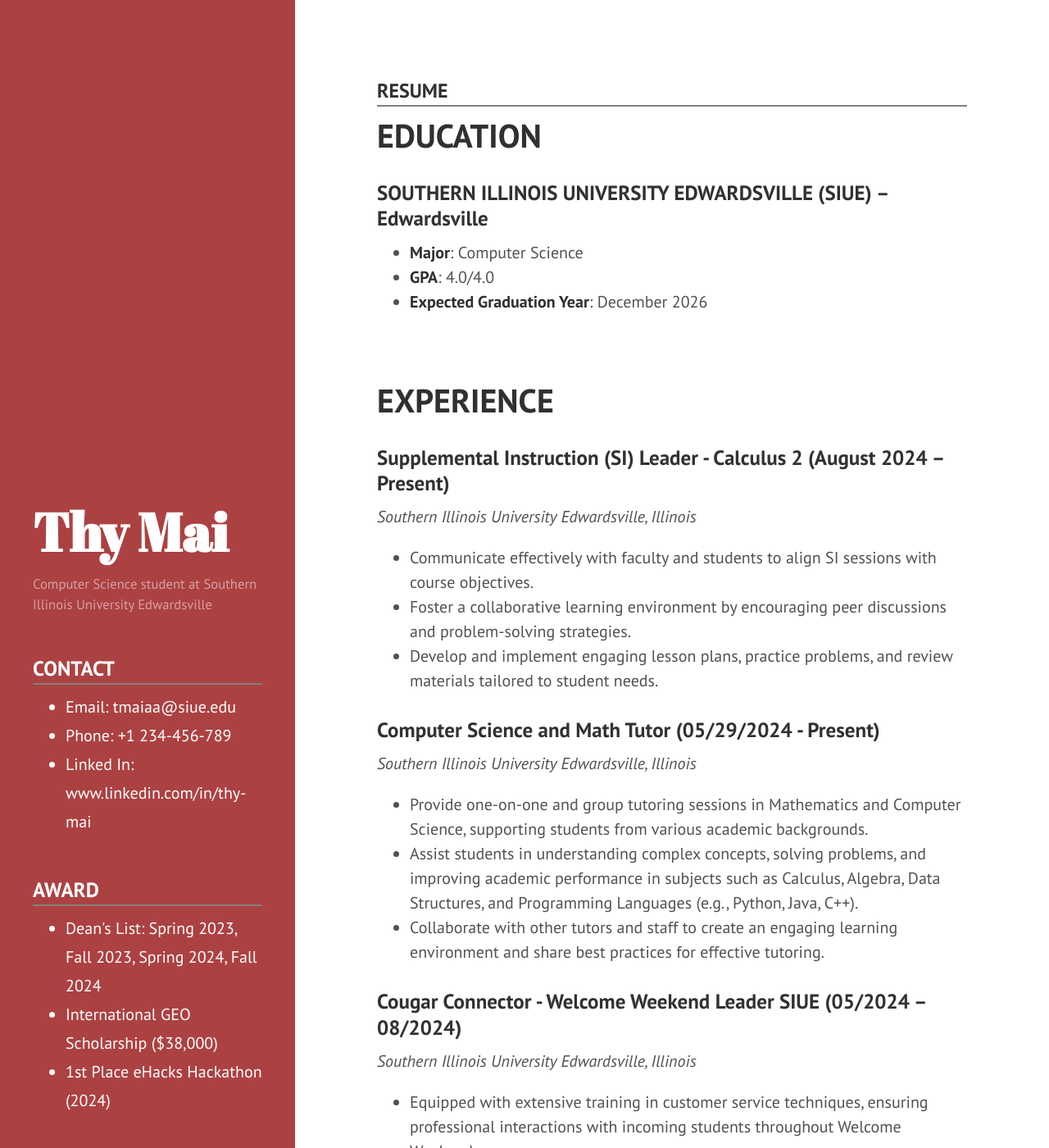
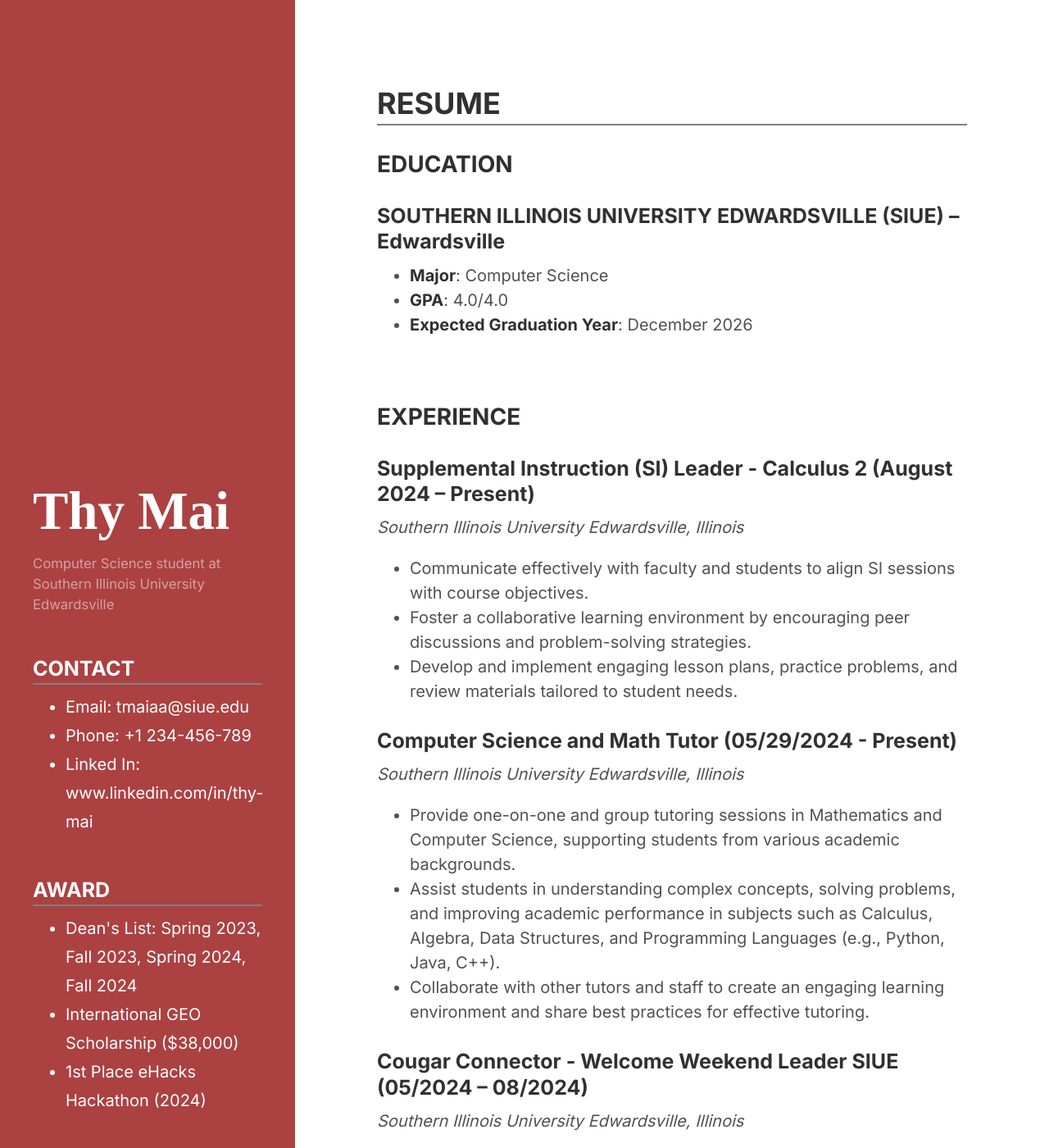
Before and after one commit to thym101/thym101.github.io, a Jekyll site: the page built from index.html, in a window 1280 px wide and 1400 px high. Shown: the whole window at 82% size. Built offline with Jekyll 4.4.1, drawn with Linux system fonts in a browser that asks for light colours; the list of posts is cut into pages by our own code.

Commit message:
Chaging font

```diff
--- a/_includes/head.html
+++ b/_includes/head.html
@@ -18,7 +18,8 @@
   <link rel="stylesheet" href="{{ site.baseurl }}/public/css/poole.css">
   <link rel="stylesheet" href="{{ site.baseurl }}/public/css/syntax.css">
   <link rel="stylesheet" href="{{ site.baseurl }}/public/css/hyde.css">
-  <link rel="stylesheet" href="http://fonts.googleapis.com/css?family=PT+Sans:400,400italic,700|Abril+Fatface">
+  <link href="https://fonts.googleapis.com/css2?family=Inter:wght@400;700&display=swap" rel="stylesheet">
+
 
   <!-- Icons -->
   <link rel="apple-touch-icon-precomposed" sizes="100x100" href="{{ site.baseurl }}/public/apple-touch-icon-144-precomposed.png">
--- a/index.html
+++ b/index.html
@@ -2,16 +2,16 @@
 layout: default
 title: Home
 ---
-<h1 class="bottom_line" style="font-size:larger">RESUME</h1>
-<br>
+<h1 class="bottom_line" style="font-size: 36px; margin-bottom: 30px;">RESUME</h1>
+
 <div class="posts">
   {% for post in paginator.posts %}
   <div class="post">
-    <h1 class="post-title theme-base-08">
+    <h2 class="post-title theme-base-08" style="font-size: 28px;">
       <!-- <a href="{{ post.url }}"> -->
         {{ post.title }}
       </a>
-    </h1>
+    </h2>
 
     {{ post.content }}
   </div>
--- a/public/css/hyde.css
+++ b/public/css/hyde.css
@@ -32,7 +32,7 @@
  */
 
 html {
-  font-family: "PT Sans", Helvetica, Arial, sans-serif;
+  font-family: 'Inter', sans-serif;
 }
 @media (min-width: 48em) {
   html {
--- a/public/css/poole.css
+++ b/public/css/poole.css
@@ -389,7 +389,7 @@ tbody tr:nth-child(odd) th {
   overflow: hidden; /* clearfix */
   margin-left: -1rem;
   margin-right: -1rem;
-  font-family: "PT Sans", Helvetica, Arial, sans-serif;
+  font-family: 'Inter', sans-serif;
   color: #ccc;
   text-align: center;
 }
```
